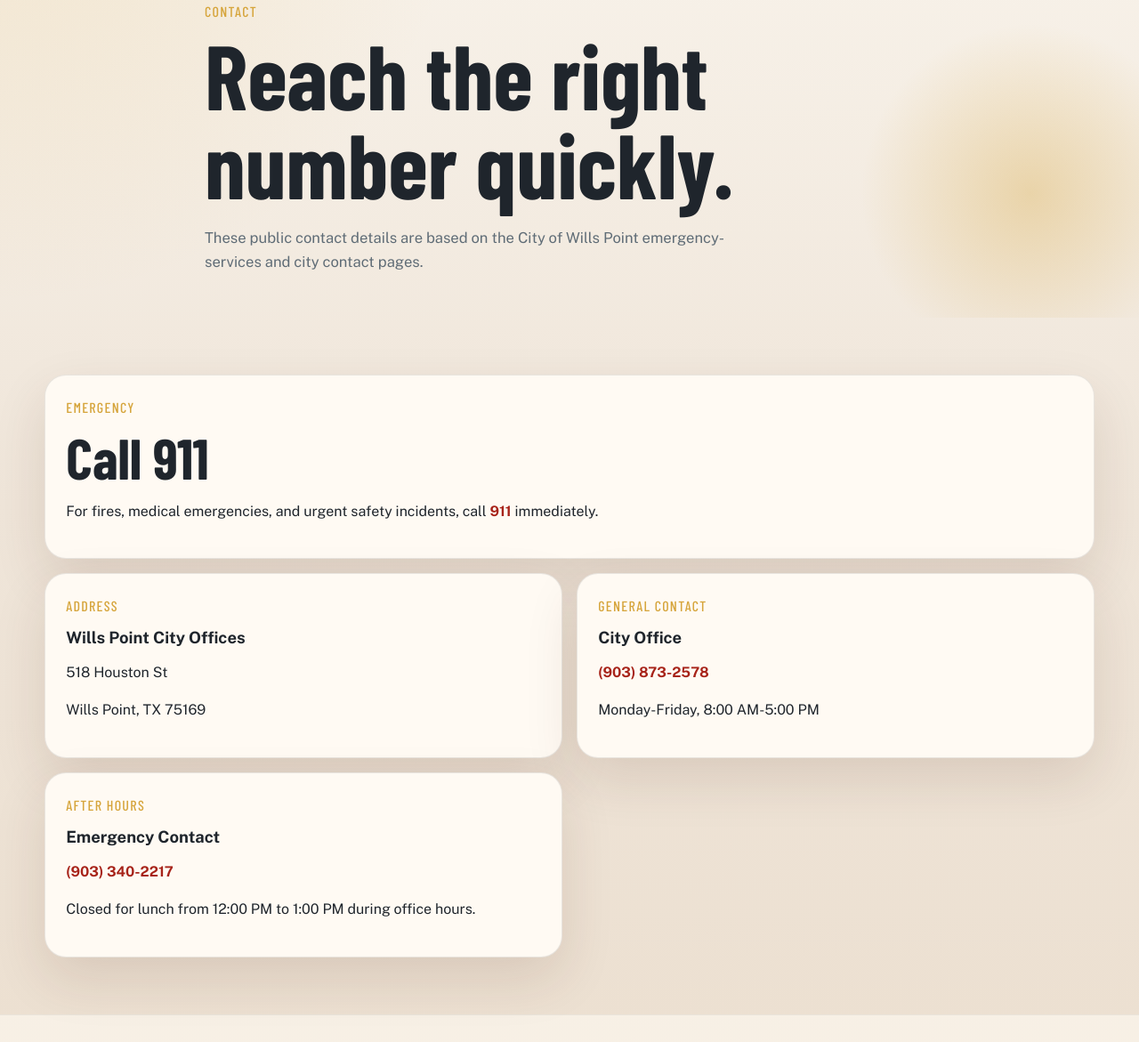
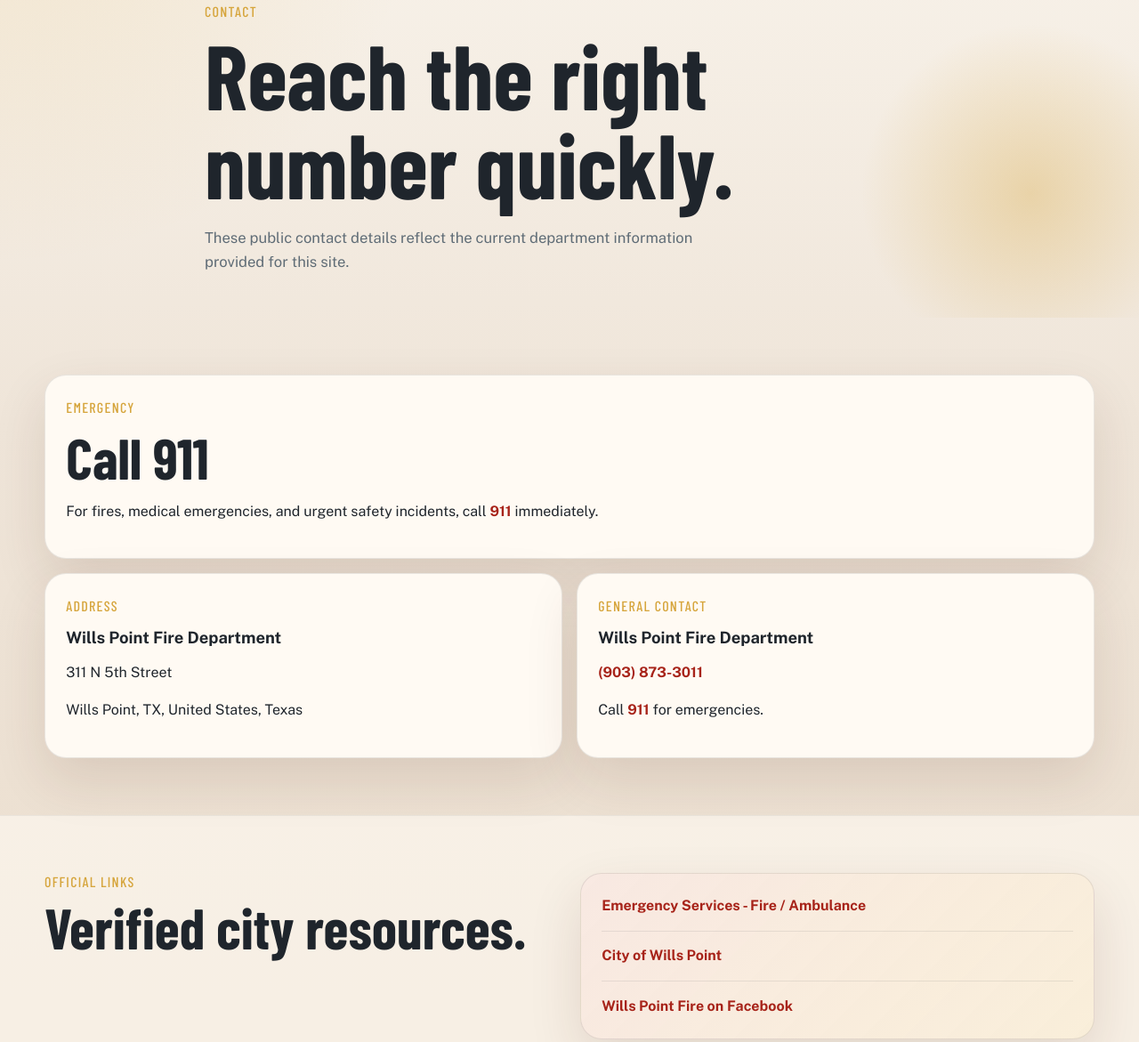
Before and after one commit to coryrob/wpvfd.net, a plain HTML site: page contact.html in a window 1280 px wide. Shown: the part 188-1359 px from the top of the page at 89% size. Drawn offline with nearby package versions, Linux system fonts and the light colour scheme.

Commit message:
Altering content for site

```diff
--- a/contact.html
+++ b/contact.html
@@ -20,7 +20,7 @@
       <div class="utility-bar">
         <div class="utility-inner">
           <p>Emergency: <a href="tel:911">Call 911</a></p>
-          <p>After Hours: <a href="tel:19033402217">(903) 340-2217</a></p>
+          <p>Wills Point Fire Department: <a href="tel:19038733011">(903) 873-3011</a></p>
         </div>
       </div>
       <div class="nav-wrap">
@@ -51,8 +51,7 @@
           <p class="eyebrow">Contact</p>
           <h1>Reach the right number quickly.</h1>
           <p class="lead dark">
-            These public contact details are based on the City of Wills Point emergency-services
-            and city contact pages.
+            These public contact details reflect the current department information provided for this site.
           </p>
         </div>
       </section>
@@ -66,21 +65,15 @@
           </article>
           <article class="panel contact-panel">
             <p class="card-label">Address</p>
-            <h3>Wills Point City Offices</h3>
-            <p>518 Houston St</p>
-            <p>Wills Point, TX 75169</p>
+            <h3>Wills Point Fire Department</h3>
+            <p>311 N 5th Street</p>
+            <p>Wills Point, TX, United States, Texas</p>
           </article>
           <article class="panel contact-panel">
             <p class="card-label">General Contact</p>
-            <h3>City Office</h3>
-            <p><a href="tel:19038732578">(903) 873-2578</a></p>
-            <p>Monday-Friday, 8:00 AM-5:00 PM</p>
-          </article>
-          <article class="panel contact-panel">
-            <p class="card-label">After Hours</p>
-            <h3>Emergency Contact</h3>
-            <p><a href="tel:19033402217">(903) 340-2217</a></p>
-            <p>Closed for lunch from 12:00 PM to 1:00 PM during office hours.</p>
+            <h3>Wills Point Fire Department</h3>
+            <p><a href="tel:19038733011">(903) 873-3011</a></p>
+            <p>Call <a href="tel:911">911</a> for emergencies.</p>
           </article>
         </div>
       </section>
```
Also changed, not shown: about.html (+3 -3 lines), index.html (+3 -4 lines), services.html (+1 -1 lines).
